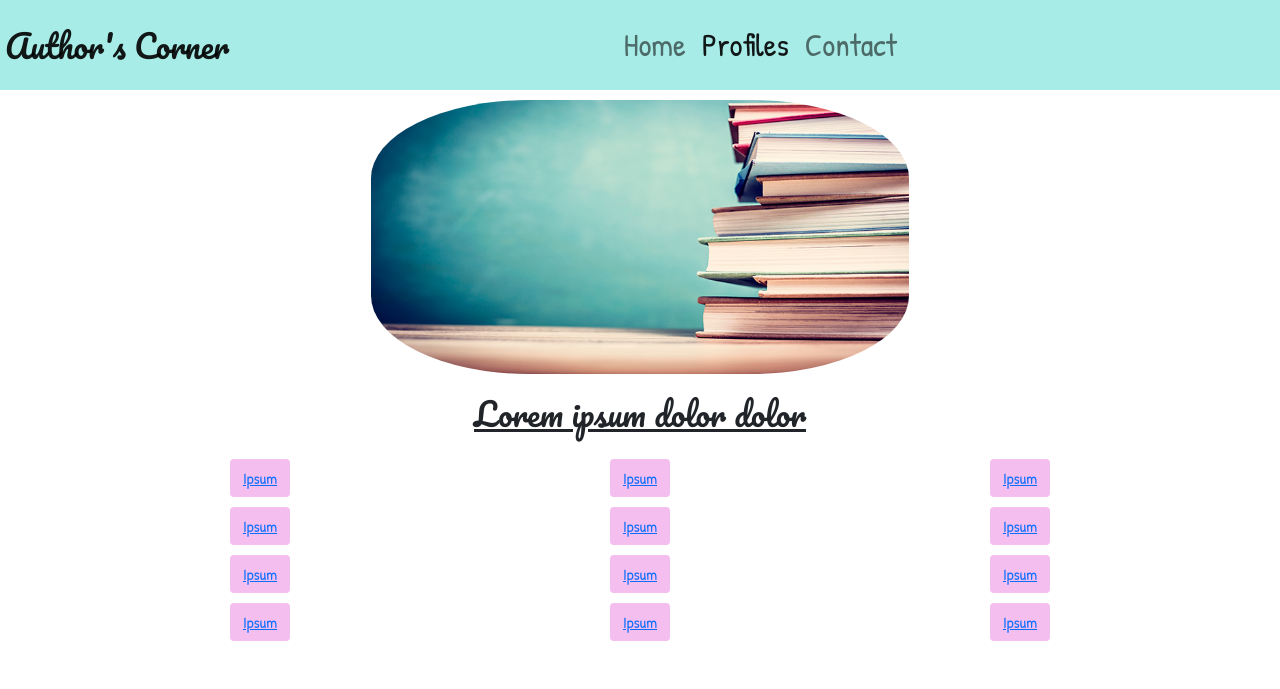
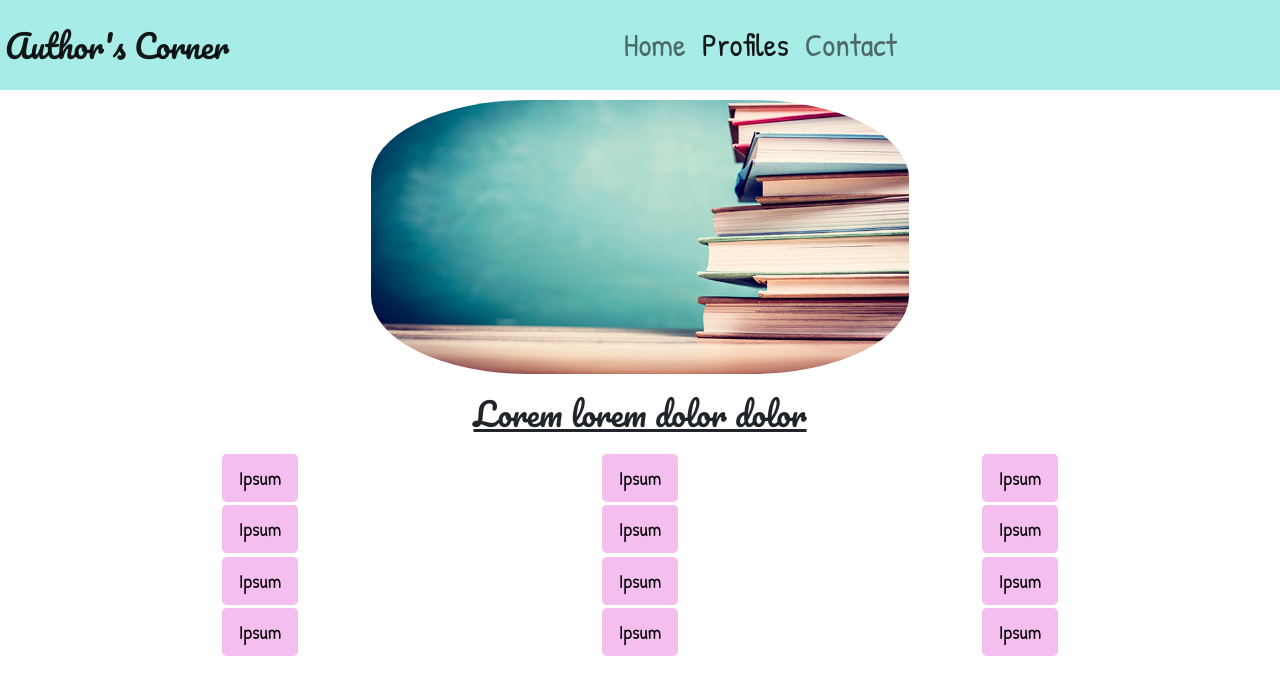
Before and after one commit to nicolekadoyi/ac, a plain HTML site: page readerprofile.html in a window 1280 px wide. Shown: the top 689 px of the page. Drawn offline with nearby package versions, Linux system fonts and the light colour scheme; files whose address does not match are found by name.

Commit message:
finished website

```diff
--- a/assets/SASS/style.scss
+++ b/assets/SASS/style.scss
@@ -29,6 +29,12 @@ body{
 }
 .btn{
     background-color: $background-light;
+   color: #000;
+   text-decoration: none;
+}
+
+.btn:hover{
+    background-color: $background-dark;
 }
 
 
--- a/readerprofile.html
+++ b/readerprofile.html
@@ -4,7 +4,7 @@
     <meta charset="UTF-8">
     <meta http-equiv="X-UA-Compatible" content="IE=edge">
     <meta name="viewport" content="width=device-width, initial-scale=1.0">
-    <title>Document</title>
+    <title>Author's Corner</title>
       <!-- Bootstrap Link -->
       <link href="https://cdn.jsdelivr.net/npm/bootstrap@5.1.3/dist/css/bootstrap.min.css" rel="stylesheet" integrity="sha384-1BmE4kWBq78iYhFldvKuhfTAU6auU8tT94WrHftjDbrCEXSU1oBoqyl2QvZ6jIW3" crossorigin="anonymous">
 
@@ -50,76 +50,76 @@
 
             </div>
             <div class="col">
-                <h2 class="heading">Lorem ipsum dolor dolor</h2>
+                <h2 class="heading">Lorem lorem dolor dolor</h2>
 
             </div>
         </div>
         <div class="row">
             <div class="col-md-4">
-                <button class="btn btn-md">
-                    <a href="#">Ipsum</a>
-                </button>
+
+                    <a class="btn btn-lg  " href="#"  role="button" >Ipsum</a>
+
             </div>
             <div class="col-md-4">
-                <button class="btn btn-md">
-                    <a href="#">Ipsum</a>
-                </button>
+
+                    <a class="btn btn-lg " href="#"  role="button">Ipsum</a>
+
             </div>
             <div class="col-md-4">
-                <button class="btn btn-md">
-                    <a href="#">Ipsum</a>
-                </button>
+
+                    <a class="btn btn-lg " href="#"  role="button">Ipsum</a>
+
             </div>
         </div>
         <div class="row">
             <div class="col-md-4">
-                <button class="btn btn-md">
-                    <a href="#">Ipsum</a>
-                </button>
+
+                    <a class="btn btn-lg " href="#"  role="button">Ipsum</a>
+
             </div>
             <div class="col-md-4">
-                <button class="btn btn-md">
-                    <a href="#">Ipsum</a>
-                </button>
+
+                    <a class="btn btn-lg " href="#"  role="button">Ipsum</a>
+
             </div>
             <div class="col-md-4">
-                <button class="btn btn-md">
-                    <a href="#">Ipsum</a>
-                </button>
+
+                    <a class="btn btn-lg " href="#"  role="button">Ipsum</a>
+
             </div>
         </div>
         <div class="row">
             <div class="col-md-4">
-                <button class="btn btn-md">
-                    <a href="#">Ipsum</a>
-                </button>
+
+                    <a class="btn btn-lg " href="#"  role="button">Ipsum</a>
+
             </div>
             <div class="col-md-4">
-                <button class="btn btn-md">
-                    <a href="#">Ipsum</a>
-                </button>
+
+                    <a class="btn btn-lg " href="#"  role="button">Ipsum</a>
+
             </div>
             <div class="col-md-4">
-                <button class="btn btn-md">
-                    <a href="#">Ipsum</a>
-                </button>
+
+                    <a class="btn btn-lg " href="#"  role="button">Ipsum</a>
+
             </div>
         </div>
         <div class="row">
             <div class="col-md-4">
-                <button class="btn btn-md">
-                    <a href="#">Ipsum</a>
-                </button>
+
+                    <a class="btn btn-lg " href="#"  role="button">Ipsum</a>
+
             </div>
             <div class="col-md-4">
-                <button class="btn btn-md">
-                    <a href="#">Ipsum</a>
-                </button>
+
+                    <a class="btn btn-lg " href="#"  role="button">Ipsum</a>
+
             </div>
             <div class="col-md-4">
-                <button class="btn btn-md">
-                    <a href="#">Ipsum</a>
-                </button>
+
+                    <a class="btn btn-lg " href="#"  role="button">Ipsum</a>
+
             </div>
         </div>
 
```
Also changed, not shown: index.html (+1 -1 lines), profil.html (+2 -2 lines), assets/CSS/style.css.
